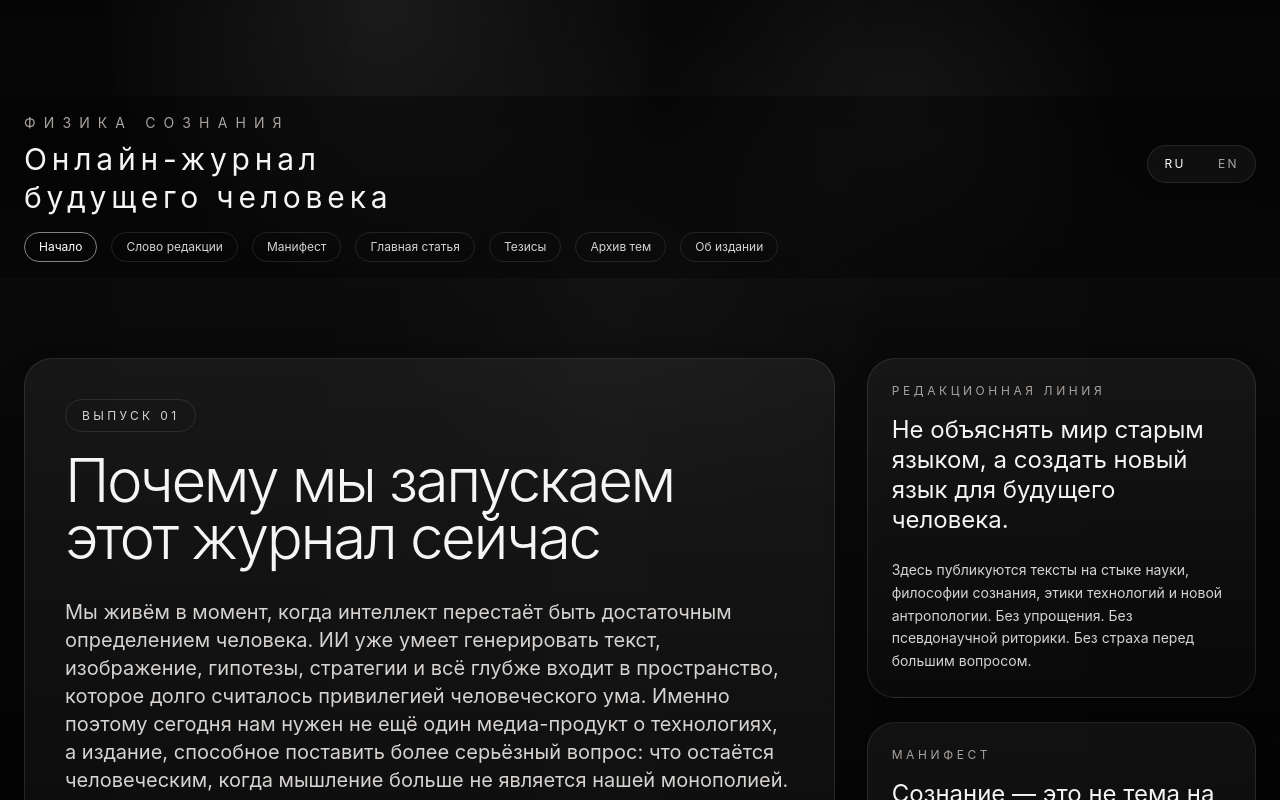
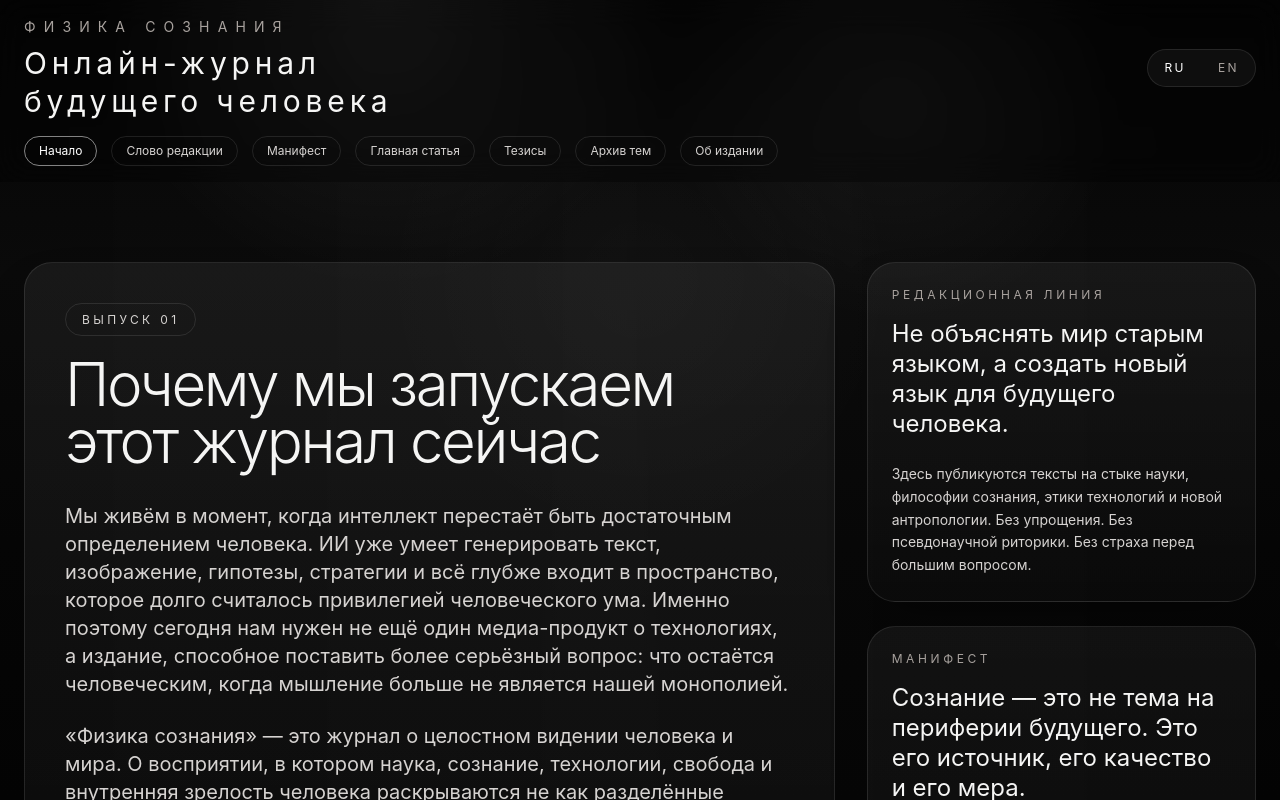
Before and after one commit to iskra109/physics-consciousness-journal, a React (Vite) app: page / in a window 1280 px wide. Shown: the top 800 px of the page. Built offline with nearby package versions, Linux system fonts and the light colour scheme.

Commit message:
Update App.jsx

```diff
--- a/src/App.jsx
+++ b/src/App.jsx
@@ -321,7 +321,7 @@ export default function PhysicsOfConsciousnessJournal() {
   };
 
   return (
-   <div className="min-h-screen bg-[#0a0a0a] text-stone-100 selection:bg-stone-200 selection:text-black pt-24">
+  <div className="min-h-screen bg-[#0a0a0a] text-stone-100 selection:bg-stone-200 selection:text-black">
       <div className="pointer-events-none fixed inset-0">
         <div className="absolute inset-0 bg-[radial-gradient(circle_at_30%_0%,rgba(255,255,255,0.08),transparent_24%),radial-gradient(circle_at_70%_12%,rgba(255,255,255,0.05),transparent_20%),radial-gradient(circle_at_50%_35%,rgba(255,255,255,0.025),transparent_32%),linear-gradient(to_bottom,#050505,#0a0a0a_34%,#060606_68%,#040404)]" />
         <div className="absolute inset-0 opacity-[0.05] bg-[linear-gradient(to_right,transparent,rgba(255,255,255,0.22),transparent)] [background-size:1200px_100%]" />
```
